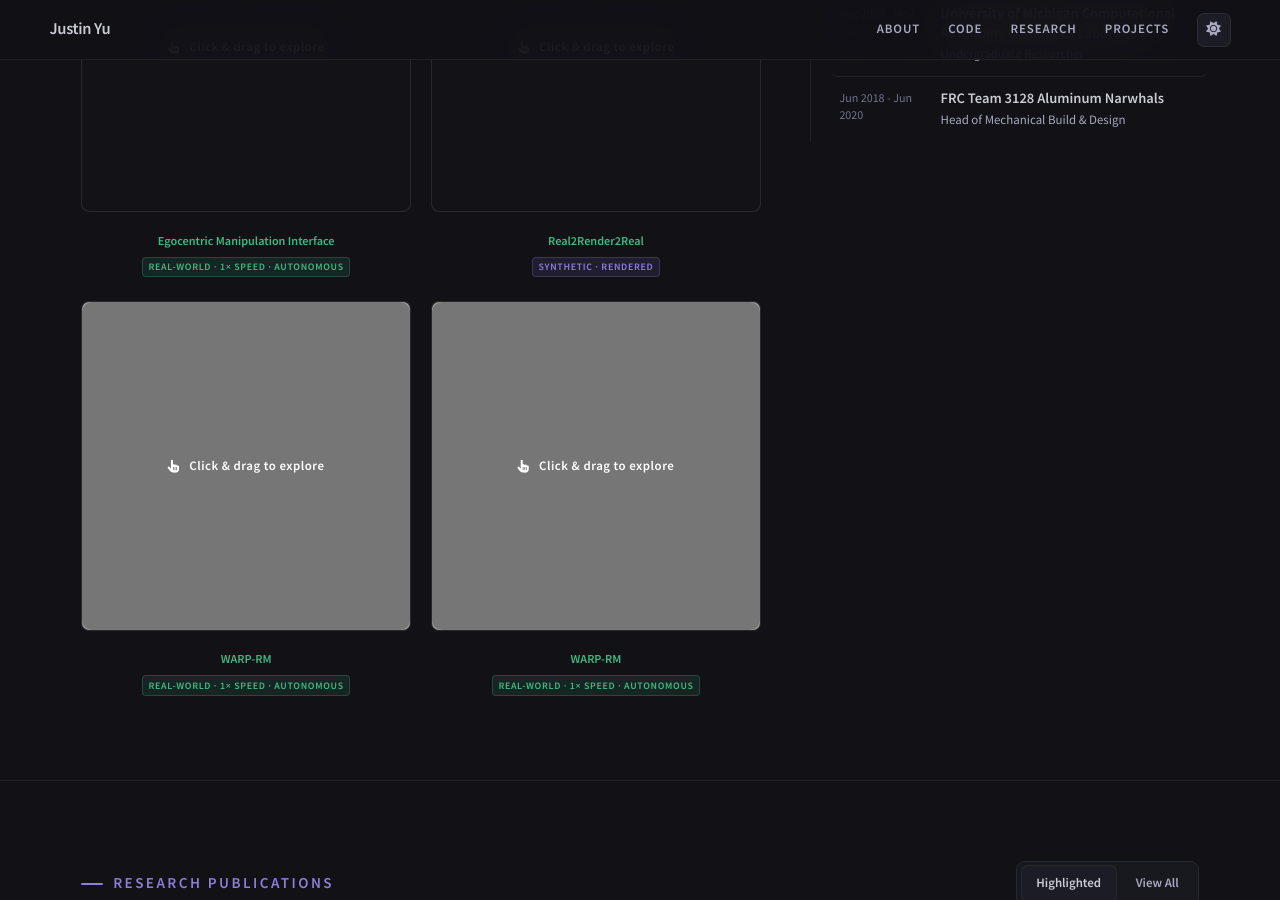
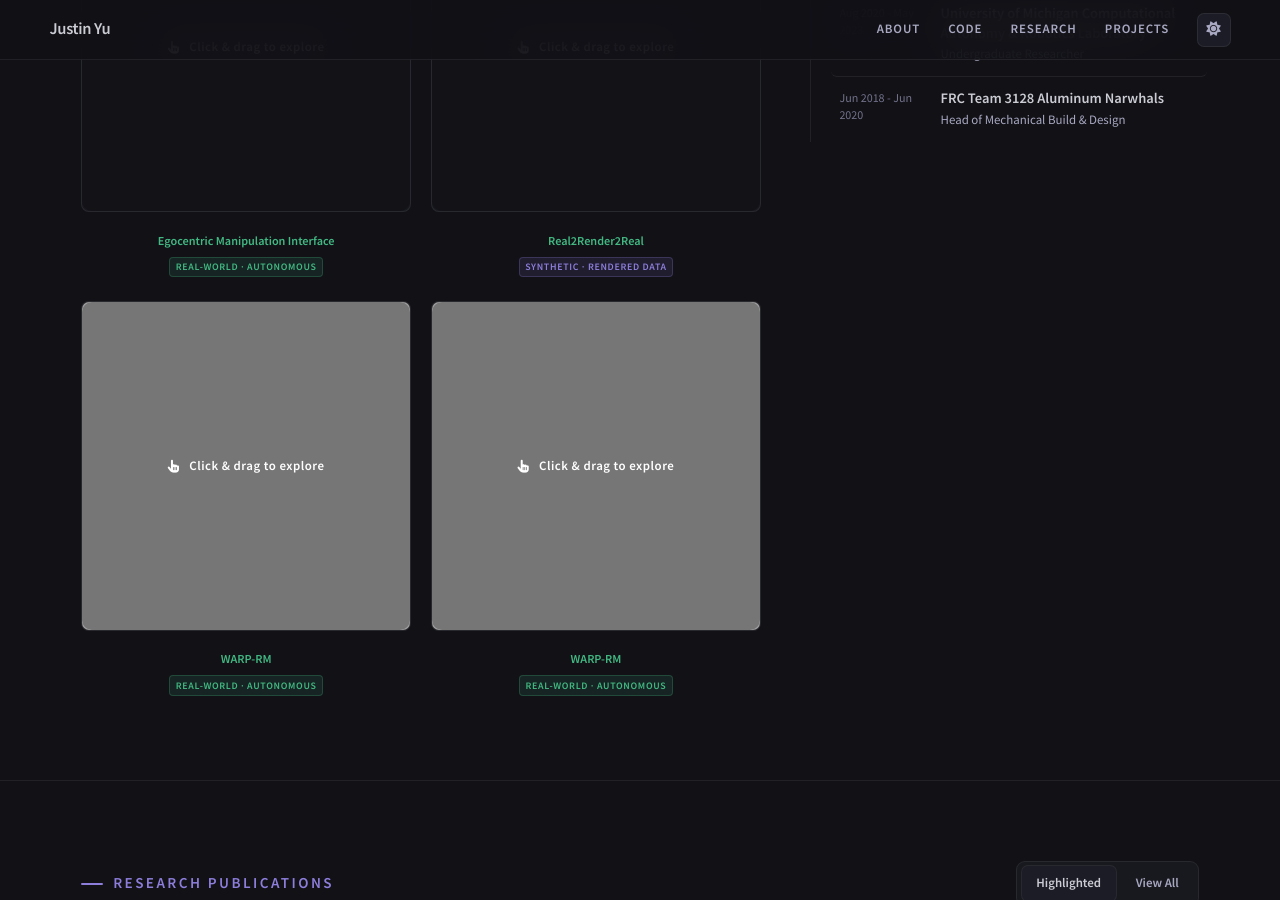
Before and after one commit to uynitsuj/uynitsuj.github.io, a Jekyll site: the page built from index.html, in a window 1280 px wide and 900 px high, scrolled down 1202 px. Built offline with Jekyll 4.4.1, drawn with Linux system fonts in a browser that asks for light colours; nearby versions of some CDN libraries; a script that is not in the unit is left out; comment, search, counter and statistics services are not loaded.

Commit message:
even badge len

```diff
--- a/_includes/sections/about.html
+++ b/_includes/sections/about.html
@@ -52,9 +52,9 @@
       {%- if demo.tag -%}
         {%- assign tag_text = demo.tag -%}
       {%- elsif demo.kind == 'real' -%}
-        {%- assign tag_text = 'Real-world &middot; 1&times; speed &middot; autonomous' -%}
+        {%- assign tag_text = 'Real-world &middot; autonomous' -%}
       {%- elsif demo.kind == 'synthetic' -%}
-        {%- assign tag_text = 'Synthetic &middot; rendered' -%}
+        {%- assign tag_text = 'Synthetic &middot; rendered data' -%}
       {%- endif -%}
       {% if tag_text != '' %}
         <span class="demo-tag demo-tag-{{ demo.kind | default: 'real' }}">{{ tag_text }}</span>
```
